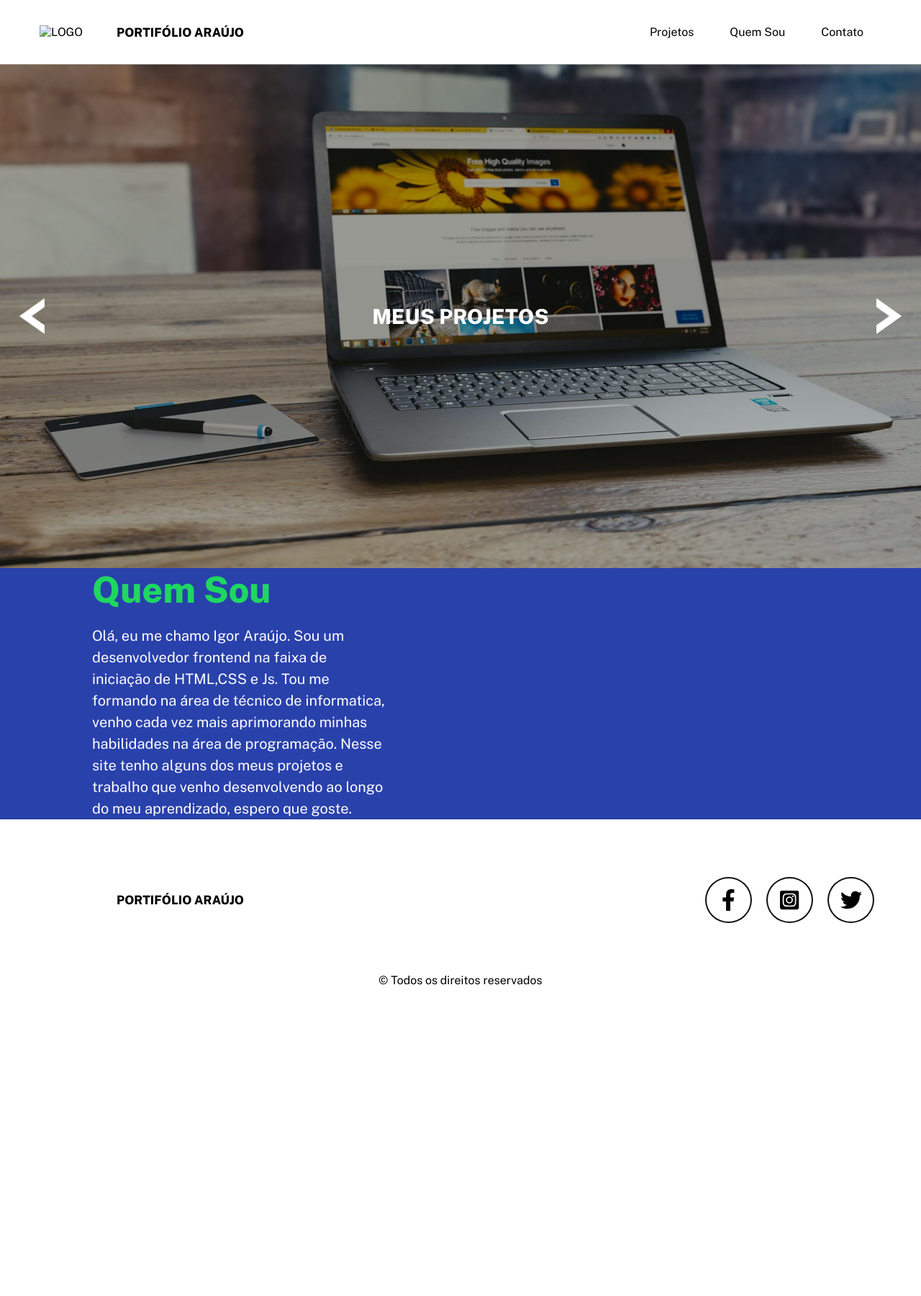
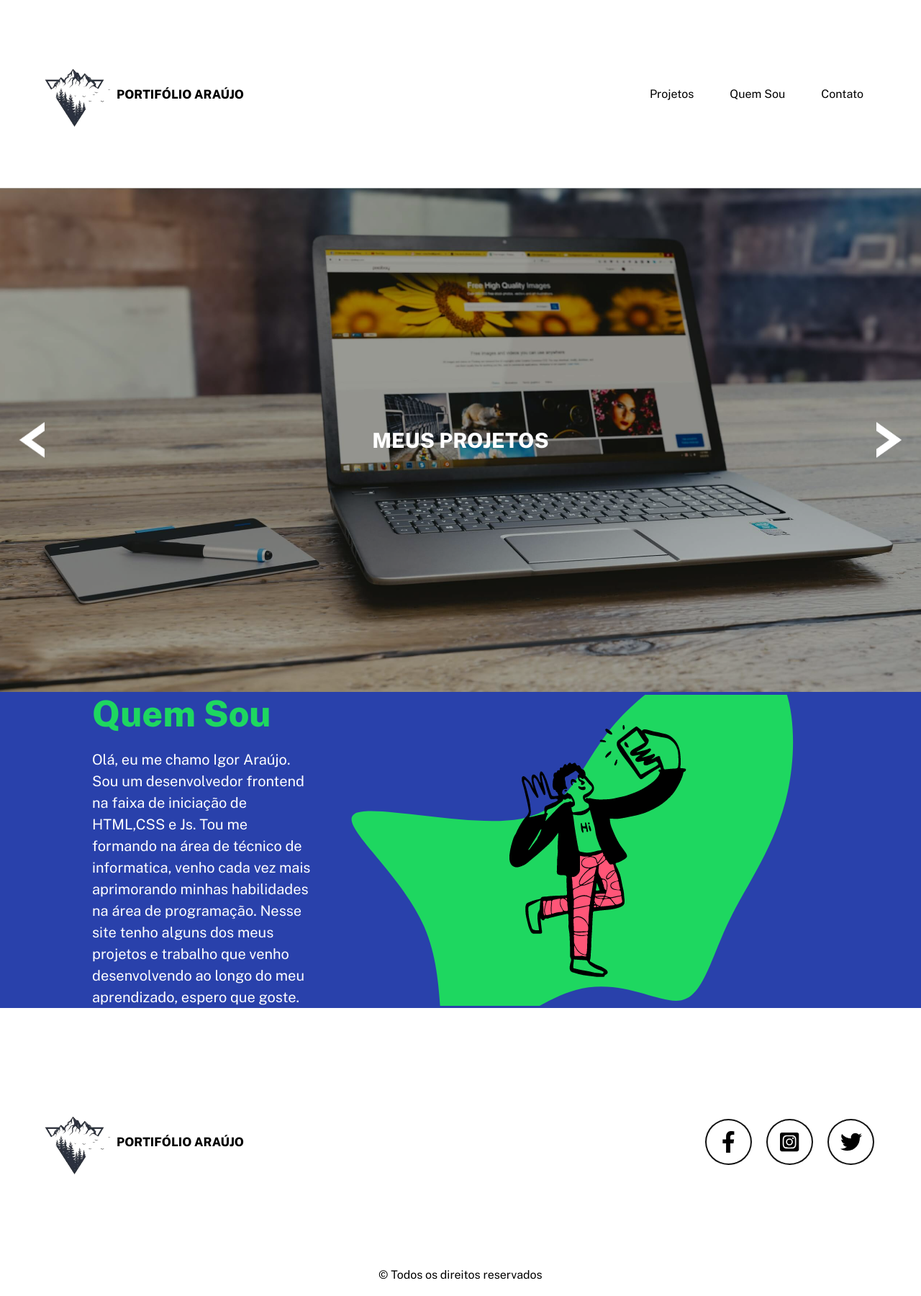
Before and after one commit to igorzzim/meu-postifolio, a plain HTML site: page index.html in a window 1280 px wide. Shown: the whole page at 72% size. Before the commit the page ends 1391 px from the top, so only its background shows below. Drawn offline with nearby package versions, Linux system fonts and the light colour scheme; files that its build step writes are made by us from their sources; files whose address does not match are found by name.

Commit message:
Update index.html

```diff
--- a/index.html
+++ b/index.html
@@ -12,13 +12,13 @@
 
     <title> Portifólio araújo</title>
 
-    <link rel="stylesheet" href="src/css/index.css">
+    <link rel="stylesheet" href="index.css">
 </head>
 
 <body>
     <header class="cabecalho">
         <a href="#" class="logo">
-            <img src="src/img/logo.png" alt="Logo" class="imagem">
+            <img src="logo.png" alt="Logo" class="imagem">
             <span class="titulo">Portifólio Araújo</span>
         </a>
         <nav class="navegacao">
@@ -60,7 +60,7 @@
 
                     </p>
                 </div>
-                <img src=" src/img/painel4.png" alt="" />
+                <img src=" painel4.png" alt="" />
             </div>
         </section>
     </main>
@@ -68,7 +68,7 @@
     <footer class="rodape" id="contato">
         <nav class="navegacao">
             <a href="#" class="logo">
-                <img src="src/img/logo.png" alt="" class="imagem">
+                <img src="logo.png" alt="" class="imagem">
                 <span class="titulo">Portifólio araújo</span>
             </a>
 
```
